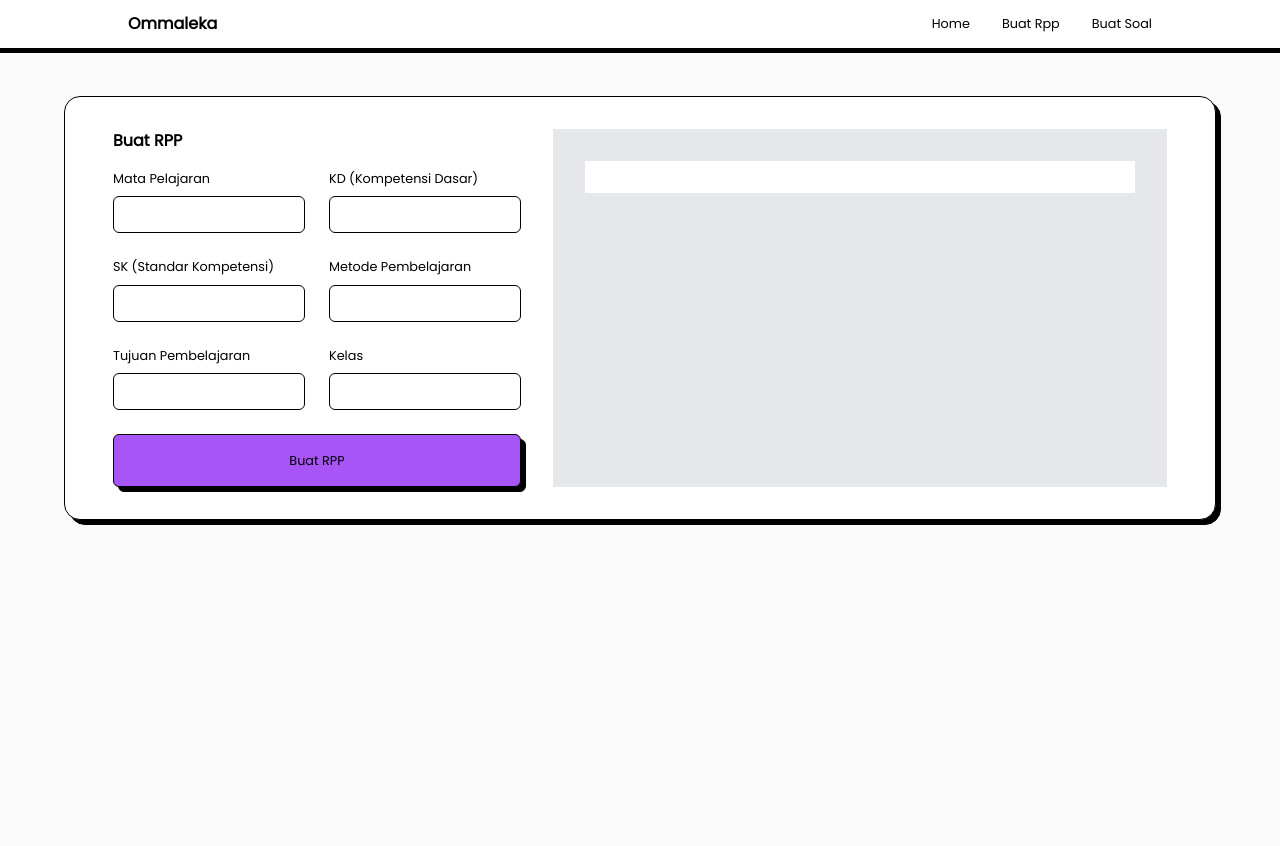
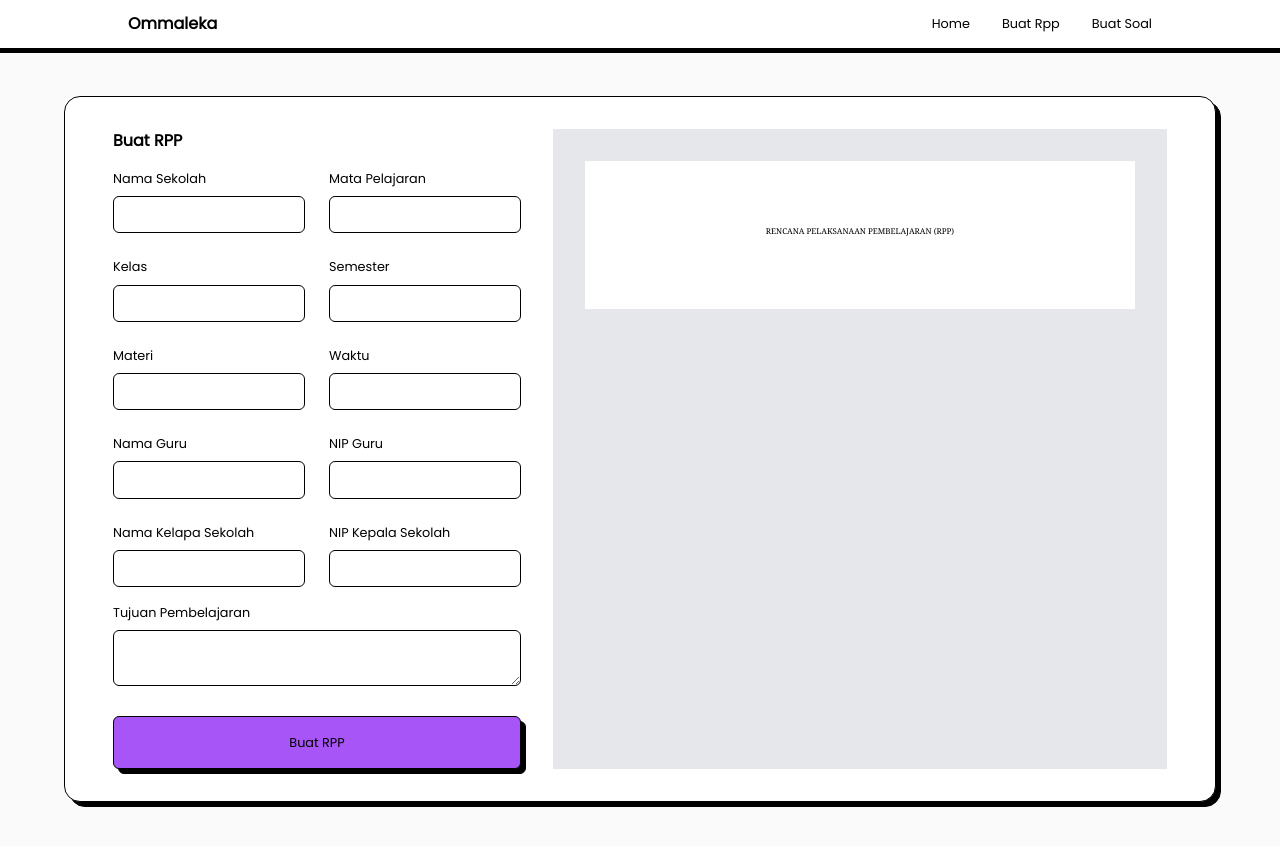
Before and after one commit to guntekhunter/ommaleka, a Next.js app: page / in a window 1280 px wide. Shown: the top 846 px of the page. Built offline with nearby package versions, Linux system fonts and the light colour scheme.

Commit message:
fead: table format & the prompt

```diff
--- a/src/app/component/rpp/ContainerRpp.tsx
+++ b/src/app/component/rpp/ContainerRpp.tsx
@@ -10,13 +10,19 @@ import { Inter } from "next/font/google";
 
 export default function ContainerRpp() {
   const [summary, setSummary] = useState("");
-  const [input, setInput] = useState<string>("");
   const [mapel, setMapel] = useState("");
-  const [kd, setKd] = useState("");
-  const [sk, setSk] = useState("");
+  const [namaSd, setNamaSd] = useState("");
+  const [kelas, setKelas] = useState("");
+  const [namaSekolah, setNamaSekolah] = useState("");
+  const [semester, setSemester] = useState("");
+  const [materi, setMateri] = useState("");
+  const [waktu, setWaktu] = useState("");
+  const [namaGuru, setNamaGuru] = useState("");
+  const [nipGuru, setNipGuru] = useState("");
+  const [namaKepalaSekolah, setNamaKepalaSekolah] = useState("");
+  const [nipKepalaSekolah, setNipKepalaSekolah] = useState("");
   const [metodePembelajaran, setMetodePembelajaran] = useState("");
   const [tujuanPembelajaran, setTujuanPembelajaran] = useState("");
-  const [kelas, setKelas] = useState("");
 
   const startChat = async () => {
     const data = await fetch("/data/rpp.txt");
@@ -33,10 +39,10 @@ export default function ContainerRpp() {
             },
             {
               role: "user",
-              content: `create RPP mata pelajaran = ${mapel} bse on this format${text} make it on md format you need to make it on a table`,
+              content: `create RPP with main subject is ${mapel},nama sekolah = ${namaSekolah} nama sd = ${namaSd}, kelas = ${kelas}, semester = ${semester}, waktu = ${waktu}, tujuan pembelajaran = ${tujuanPembelajaran}, an the goals of that learning is tujuan pembelajaran = ${tujuanPembelajaran} base on this format ${text} change all the thing inside that format so the subject is base on this ${materi}. make it on md format you need to make it on a table`,
             },
           ],
-          temperature: 1,
+          temperature: 0,
           stream: true,
         }),
       });
@@ -89,6 +95,26 @@ export default function ContainerRpp() {
             <h1 className="text-[1rem] font-bold">Buat RPP</h1>
             <div className="grid grid-cols-2 gap-[1.5rem]">
               <div className="space-y-[.5rem]">
+                <label htmlFor="mataPelajaran">Nama Sekolah</label>
+                <input
+                  placeholder=""
+                  className="text-gray-600 w-full border-[1.5px] py-2 px-[.8rem] border-black dark:border-gray-500 rounded-md appearance-none"
+                  name="nama sekolah"
+                  id=""
+                  value={namaSekolah}
+                  onKeyDown={(e) => {
+                    if (e.key === "Enter" && !e.shiftKey) {
+                      e.preventDefault();
+                      startChat();
+                    }
+                  }}
+                  onChange={(e) => {
+                    e.preventDefault();
+                    setNamaSekolah(e.target.value);
+                  }}
+                />
+              </div>
+              <div className="space-y-[.5rem]">
                 <label htmlFor="mataPelajaran">Mata Pelajaran</label>
                 <input
                   placeholder=""
@@ -109,87 +135,7 @@ export default function ContainerRpp() {
                 />
               </div>
               <div className="space-y-[.5rem]">
-                <label htmlFor="kd">KD (Kompetensi Dasar)</label>
-                <input
-                  placeholder=""
-                  className="text-gray-600 w-full border-[1.5px] py-2 px-[.8rem] border-black dark:border-gray-500 rounded-md appearance-none"
-                  name="kd"
-                  id=""
-                  value={kd}
-                  onKeyDown={(e) => {
-                    if (e.key === "Enter" && !e.shiftKey) {
-                      e.preventDefault();
-                      startChat();
-                    }
-                  }}
-                  onChange={(e) => {
-                    e.preventDefault();
-                    setKd(e.target.value);
-                  }}
-                />
-              </div>
-              <div className="space-y-[.5rem]">
-                <label htmlFor="sk">SK (Standar Kompetensi)</label>
-                <input
-                  placeholder=""
-                  className="text-gray-600 w-full border-[1.5px] py-2 px-[.8rem] border-black dark:border-gray-500 rounded-md appearance-none"
-                  name="sk"
-                  id=""
-                  value={sk}
-                  onKeyDown={(e) => {
-                    if (e.key === "Enter" && !e.shiftKey) {
-                      e.preventDefault();
-                      startChat();
-                    }
-                  }}
-                  onChange={(e) => {
-                    e.preventDefault();
-                    setSk(e.target.value);
-                  }}
-                />
-              </div>
-              <div className="space-y-[.5rem]">
-                <label htmlFor="metodePembelajaran">Metode Pembelajaran</label>
-                <input
-                  placeholder=""
-                  className="text-gray-600 w-full border-[1.5px] py-2 px-[.8rem] border-black dark:border-gray-500 rounded-md appearance-none"
-                  name="metodePembelajaran"
-                  id=""
-                  value={metodePembelajaran}
-                  onKeyDown={(e) => {
-                    if (e.key === "Enter" && !e.shiftKey) {
-                      e.preventDefault();
-                      startChat();
-                    }
-                  }}
-                  onChange={(e) => {
-                    e.preventDefault();
-                    setMetodePembelajaran(e.target.value);
-                  }}
-                />
-              </div>
-              <div className="space-y-[.5rem]">
-                <label htmlFor="mataPelajaran">Tujuan Pembelajaran</label>
-                <input
-                  placeholder=""
-                  className="text-gray-600 w-full border-[1.5px] py-2 px-[.8rem] border-black dark:border-gray-500 rounded-md appearance-none"
-                  name="mataPelajaran"
-                  id=""
-                  value={tujuanPembelajaran}
-                  onKeyDown={(e) => {
-                    if (e.key === "Enter" && !e.shiftKey) {
-                      e.preventDefault();
-                      startChat();
-                    }
-                  }}
-                  onChange={(e) => {
-                    e.preventDefault();
-                    setTujuanPembelajaran(e.target.value);
-                  }}
-                />
-              </div>
-              <div className="space-y-[.5rem]">
-                <label htmlFor="kelas">Kelas</label>
+                <label htmlFor="kd">Kelas</label>
                 <input
                   placeholder=""
                   className="text-gray-600 w-full border-[1.5px] py-2 px-[.8rem] border-black dark:border-gray-500 rounded-md appearance-none"
@@ -208,6 +154,166 @@ export default function ContainerRpp() {
                   }}
                 />
               </div>
+              <div className="space-y-[.5rem]">
+                <label htmlFor="sk">Semester</label>
+                <input
+                  placeholder=""
+                  className="text-gray-600 w-full border-[1.5px] py-2 px-[.8rem] border-black dark:border-gray-500 rounded-md appearance-none"
+                  name="semester"
+                  id=""
+                  value={semester}
+                  onKeyDown={(e) => {
+                    if (e.key === "Enter" && !e.shiftKey) {
+                      e.preventDefault();
+                      startChat();
+                    }
+                  }}
+                  onChange={(e) => {
+                    e.preventDefault();
+                    setSemester(e.target.value);
+                  }}
+                />
+              </div>
+              <div className="space-y-[.5rem]">
+                <label htmlFor="metodePembelajaran">Materi</label>
+                <input
+                  placeholder=""
+                  className="text-gray-600 w-full border-[1.5px] py-2 px-[.8rem] border-black dark:border-gray-500 rounded-md appearance-none"
+                  name="materi"
+                  id=""
+                  value={materi}
+                  onKeyDown={(e) => {
+                    if (e.key === "Enter" && !e.shiftKey) {
+                      e.preventDefault();
+                      startChat();
+                    }
+                  }}
+                  onChange={(e) => {
+                    e.preventDefault();
+                    setMateri(e.target.value);
+                  }}
+                />
+              </div>
+              <div className="space-y-[.5rem]">
+                <label htmlFor="mataPelajaran">Waktu</label>
+                <input
+                  placeholder=""
+                  className="text-gray-600 w-full border-[1.5px] py-2 px-[.8rem] border-black dark:border-gray-500 rounded-md appearance-none"
+                  name="waktu"
+                  id=""
+                  value={waktu}
+                  onKeyDown={(e) => {
+                    if (e.key === "Enter" && !e.shiftKey) {
+                      e.preventDefault();
+                      startChat();
+                    }
+                  }}
+                  onChange={(e) => {
+                    e.preventDefault();
+                    setWaktu(e.target.value);
+                  }}
+                />
+              </div>
+              <div className="space-y-[.5rem]">
+                <label htmlFor="kelas">Nama Guru</label>
+                <input
+                  placeholder=""
+                  className="text-gray-600 w-full border-[1.5px] py-2 px-[.8rem] border-black dark:border-gray-500 rounded-md appearance-none"
+                  name="nama guru"
+                  id=""
+                  value={namaGuru}
+                  onKeyDown={(e) => {
+                    if (e.key === "Enter" && !e.shiftKey) {
+                      e.preventDefault();
+                      startChat();
+                    }
+                  }}
+                  onChange={(e) => {
+                    e.preventDefault();
+                    setNamaGuru(e.target.value);
+                  }}
+                />
+              </div>
+              <div className="space-y-[.5rem]">
+                <label htmlFor="kelas">NIP Guru</label>
+                <input
+                  placeholder=""
+                  className="text-gray-600 w-full border-[1.5px] py-2 px-[.8rem] border-black dark:border-gray-500 rounded-md appearance-none"
+                  name="nip guru"
+                  id=""
+                  value={nipGuru}
+                  onKeyDown={(e) => {
+                    if (e.key === "Enter" && !e.shiftKey) {
+                      e.preventDefault();
+                      startChat();
+                    }
+                  }}
+                  onChange={(e) => {
+                    e.preventDefault();
+                    setNipGuru(e.target.value);
+                  }}
+                />
+              </div>
+              <div className="space-y-[.5rem]">
+                <label htmlFor="kelas">Nama Kelapa Sekolah</label>
+                <input
+                  placeholder=""
+                  className="text-gray-600 w-full border-[1.5px] py-2 px-[.8rem] border-black dark:border-gray-500 rounded-md appearance-none"
+                  name="nama kepala sekolah"
+                  id=""
+                  value={namaKepalaSekolah}
+                  onKeyDown={(e) => {
+                    if (e.key === "Enter" && !e.shiftKey) {
+                      e.preventDefault();
+                      startChat();
+                    }
+                  }}
+                  onChange={(e) => {
+                    e.preventDefault();
+                    setNamaKepalaSekolah(e.target.value);
+                  }}
+                />
+              </div>
+              <div className="space-y-[.5rem]">
+                <label htmlFor="kelas">NIP Kepala Sekolah</label>
+                <input
+                  placeholder=""
+                  className="text-gray-600 w-full border-[1.5px] py-2 px-[.8rem] border-black dark:border-gray-500 rounded-md appearance-none"
+                  name="nip kepala sekolah"
+                  id=""
+                  value={nipKepalaSekolah}
+                  onKeyDown={(e) => {
+                    if (e.key === "Enter" && !e.shiftKey) {
+                      e.preventDefault();
+                      startChat();
+                    }
+                  }}
+                  onChange={(e) => {
+                    e.preventDefault();
+                    setNipKepalaSekolah(e.target.value);
+                  }}
+                />
+              </div>
+            </div>
+            <div className="space-y-[.5rem]">
+              <label htmlFor="kelas">Tujuan Pembelajaran</label>
+              <textarea
+                placeholder=""
+                className="text-gray-600 w-full border-[1.5px] py-2 px-[.8rem] border-black dark:border-gray-500 rounded-md appearance-none"
+                name="tujuan pembelajaran"
+                id=""
+                value={tujuanPembelajaran}
+                onKeyDown={(e) => {
+                  if (e.key === "Enter" && !e.shiftKey) {
+                    e.preventDefault();
+                    startChat();
+                  }
+                }}
+                onChange={(e) => {
+                  e.preventDefault();
+                  setTujuanPembelajaran(e.target.value);
+                }}
+              />
             </div>
             <div>
               <button
@@ -218,72 +324,14 @@ export default function ContainerRpp() {
               </button>
             </div>
           </div>
-          <div className="bg-gray-200 w-[60%] p-[2rem]">
+          <div className="bg-gray-200 w-[60%] p-[2rem] h-[40rem] overflow-y-scroll">
             {/* <div className="bg-white w-full p-[1rem] text-[.5rem] white whitespace-pre-wrap"> */}
-            <div className="bg-white w-full p-[1rem] text-[.5rem] white font-serif">
+            <div className="bg-white w-full p-[4rem] text-[.5rem] white font-serif">
               <div className="space-y-2">
-                {/* <div className="w-full text-center font-bold">
-                  RENCANA PELAKSANAAN PEMBELAJARAN
-                </div>
-                <div className="w-full text-center font-bold">
-                  Kurikulum Merdeka
-                </div>
-                <div className="border-solid border-[1px] border-black" />
-                <div className="px-[1rem]">
-                  <div className="flex flex-col">
-                    <div className="flex w-[50%]">
-                      <div className="w-2/6">Penyusun</div>
-                      <div className="w-1/12">:</div>
-                      <div className="w-3/10">Nama Penulis</div>
-                    </div>
-                    <div className="flex w-[50%]">
-                      <div className="w-2/6">Instansi</div>
-                      <div className="w-1/12">:</div>
-                      <div className="w-3/10">Nama Penulis</div>
-                    </div>
-                    <div className="flex w-[50%]">
-                      <div className="w-2/6">Tahun Penyusunan</div>
-                      <div className="w-1/12">:</div>
-                      <div className="w-3/10">Nama Penulis</div>
-                    </div>
-                    <div className="flex w-[50%]">
-                      <div className="w-2/6">Jenjang Sekolah</div>
-                      <div className="w-1/12">:</div>
-                      <div className="w-3/10">Nama Penulis</div>
-                    </div>
-                    <div className="flex w-[50%]">
-                      <div className="w-2/6">Mata Pelajaran</div>
-                      <div className="w-1/12">:</div>
-                      <div className="w-3/10">Nama Penulis</div>
-                    </div>
-                    <div className="flex w-[50%]">
-                      <div className="w-2/6">Fase / Kelas</div>
-                      <div className="w-1/12">:</div>
-                      <div className="w-3/10">Nama Penulis</div>
-                    </div>
-                    <div className="flex w-[50%]">
-                      <div className="w-2/6">Bab IV</div>
-                      <div className="w-1/12">:</div>
-                      <div className="w-3/10">Nama Penulis</div>
-                    </div>
-                    <div className="flex w-[50%]">
-                      <div className="w-2/6">Tema</div>
-                      <div className="w-1/12">:</div>
-                      <div className="w-3/10">Nama Penulis</div>
-                    </div>
-                    <div className="flex w-[50%]">
-                      <div className="w-2/6">Alokasi Waktu</div>
-                      <div className="w-1/12">:</div>
-                      <div className="w-3/10">Nama Penulis</div>
-                    </div>
-                  </div>
-                </div>
-                <div className="border-solid border-[1px] border-black" />
-                <div>
-                  <p>A. Kompetensi Awal</p>
-                </div> */}
-                {/* <div className="whitespace-pre-wrap">{summary}</div> */}
-                <article className="prose prose-li:text-[.5rem] prose-h1:center prose-p:text-[.5rem] prose lg:prose-xl max-w-5xl mx-auto prose-headings:text-[.5rem] prose-tr:text-[.5rem] prose-th:bg-blue-200 prose-th:p-[.5rem] prose-h1:text-center prose-h1:flex">
+                <h1 className="text-center">
+                  RENCANA PELAKSANAAN PEMBELAJARAN (RPP)
+                </h1>
+                <article className="prose prose-li:text-[.5rem] prose-h1:center prose-p:text-[.5rem] prose lg:prose-xl max-w-5xl mx-auto prose-headings:text-[.5rem] prose-tr:text-[.5rem] prose-th:bg-blue-200 prose-th:p-[.5rem] prose-td:border-[1px] prose-td:p-[.5rem] prose-h1:hidden">
                   <Markdown>{summary}</Markdown>
                 </article>
               </div>
```
Also changed, not shown: public/data/rpp.txt.
